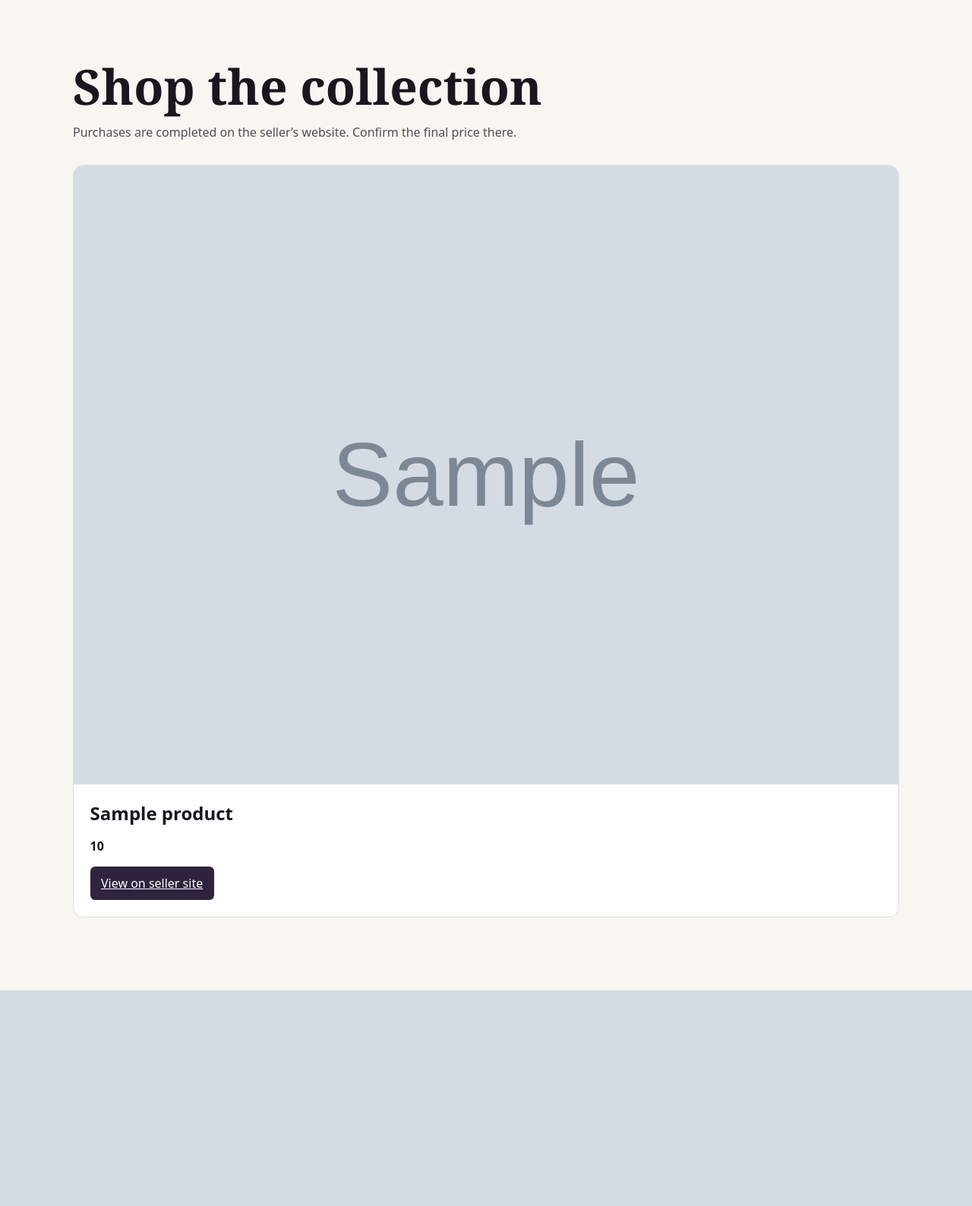
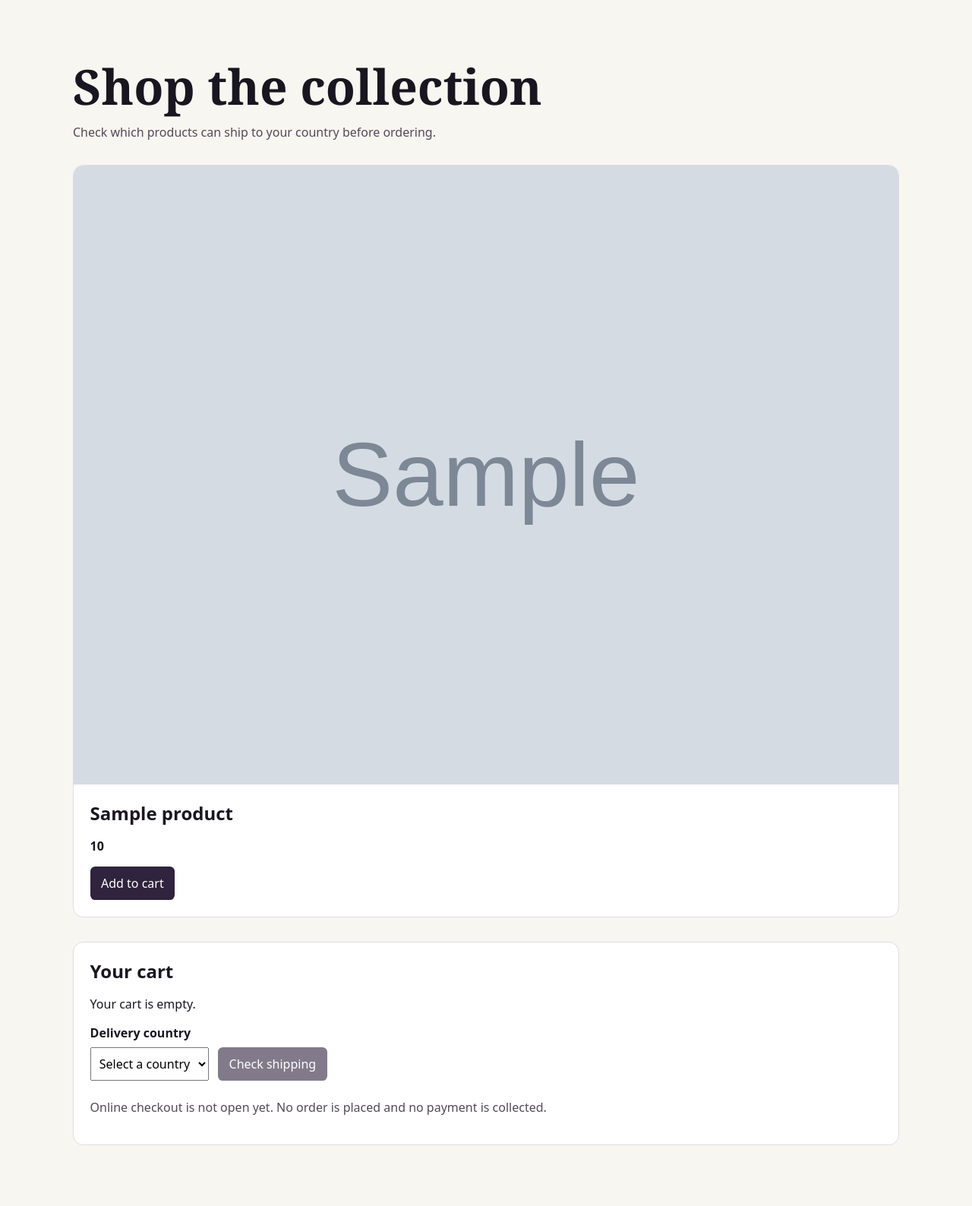
Before and after one commit to UniversalSolutionCollective/supreme-ecom-railway, a Flask app: template templates/index.html in a window 1280 px wide. Shown: the part 59-1647 px from the top of the page at 76% size. Before the commit the page ends 1363 px from the top, so only its background shows below. Run offline with Flask 3, Linux system fonts and the light colour scheme; the template is opened without the code that fills it: most values are stand-ins (such as "Sample title", 1, 10 or a date in 2020); grey boxes marked "Sample" are stand-in pictures.

Commit message:
Add dropshipping cart and country eligibility checks

```diff
--- a/app.py
+++ b/app.py
@@ -1,13 +1,16 @@
-"""Read-only Supreme Store catalog. Purchases happen on the linked seller site."""
-
+"""Supreme Store catalog and server-validated dropshipping cart preview."""
 import json
 import os
+import re
 from pathlib import Path
 from urllib.parse import urlsplit
 
-from flask import Flask, jsonify, render_template
+from flask import Flask, jsonify, render_template, request
 
 ROOT = Path(__file__).resolve().parent
+SKU = re.compile(r"[A-Z0-9][A-Z0-9_-]{0,39}")
+COUNTRY = re.compile(r"[A-Z]{2}")
+MAX_LINES, MAX_UNITS = 25, 20
 
 
 def https_url(value):
@@ -19,55 +22,113 @@ def https_url(value):
     return value
 
 
+def is_minor(value):
+    return type(value) is int and 0 <= value <= 100_000_000
+
+
+def format_price(amount, currency):
+    return f"{currency} {amount // 100:,}.{amount % 100:02d}"
+
+
 def load_catalog(path):
     items = json.loads(path.read_text(encoding="utf-8"))
     if not isinstance(items, list):
         raise ValueError("The product catalog must be a JSON array")
-    products = []
+    products = {}
     for item in items:
         if not isinstance(item, dict):
             raise ValueError("Each product must be an object")
-        name = item.get("name")
-        cents = item.get("price_cents")
-        currency = item.get("currency")
+        sku, name = item.get("sku"), item.get("name")
+        amount, currency = item.get("price_cents"), item.get("currency")
+        countries = item.get("shipping_countries")
+        if not isinstance(sku, str) or not SKU.fullmatch(sku) or sku in products:
+            raise ValueError("Each product needs a unique SKU")
         if not isinstance(name, str) or not name.strip() or len(name) > 120:
             raise ValueError("Invalid product name")
-        if type(cents) is not int or not 0 <= cents <= 100_000_000:
-            raise ValueError("Invalid price in cents")
-        if currency not in ("USD", "NGN"):
-            raise ValueError("Currency must be USD or NGN")
+        if not is_minor(amount) or currency not in ("USD", "NGN", "EUR", "GBP", "CAD", "AUD"):
+            raise ValueError("Invalid price or unsupported two-decimal currency")
+        if (not isinstance(countries, list) or not countries
+                or any(not isinstance(code, str) or not COUNTRY.fullmatch(code) for code in countries)
+                or len(countries) != len(set(countries))):
+            raise ValueError("Each product needs a distinct list of supplier-confirmed country codes")
         image = item.get("image_url")
-        products.append({
-            "name": name.strip(),
-            "price": f"{currency} {cents // 100:,}.{cents % 100:02d}",
-            "checkout": https_url(item.get("checkout_url")),
+        products[sku] = {
+            "sku": sku, "name": name.strip(), "amount": amount, "currency": currency,
+            "price": format_price(amount, currency), "countries": frozenset(countries),
             "image": https_url(image) if image is not None else None,
-        })
+        }
     return products
 
 
 def create_app(catalog_path=None):
     app = Flask(__name__, static_url_path="/assets")
-    app.config["TEMPLATES_AUTO_RELOAD"] = False
+    app.config.update(TEMPLATES_AUTO_RELOAD=False, MAX_CONTENT_LENGTH=8192)
     catalog_path = Path(catalog_path or os.environ.get("CATALOG_PATH") or ROOT / "catalog.json")
     products = load_catalog(catalog_path)
+    destinations = sorted({code for product in products.values() for code in product["countries"]})
 
     @app.get("/")
     def home():
-        return render_template("index.html", products=products)
+        return render_template("index.html", products=products.values(), destinations=destinations)
 
     @app.get("/health")
     def health():
         return jsonify(status="ok")
+
+    @app.post("/api/cart/preview")
+    def preview():
+        data = request.get_json(silent=True)
+        if not isinstance(data, dict):
+            return jsonify(error="Send a JSON cart."), 400
+        country, items = data.get("country"), data.get("items")
+        if not isinstance(country, str) or not COUNTRY.fullmatch(country):
+            return jsonify(error="Select a delivery country."), 400
+        if not isinstance(items, list) or not 1 <= len(items) <= MAX_LINES:
+            return jsonify(error="Your cart must contain between 1 and 25 products."), 400
+        lines, seen, currencies, unavailable = [], set(), set(), []
+        for item in items:
+            if not isinstance(item, dict):
+                return jsonify(error="Invalid cart item."), 400
+            sku, quantity = item.get("sku"), item.get("quantity")
+            if (not isinstance(sku, str) or not SKU.fullmatch(sku) or sku in seen
+                    or type(quantity) is not int or not 1 <= quantity <= MAX_UNITS):
+                return jsonify(error="Invalid product or quantity in cart."), 400
+            seen.add(sku)
+            product = products.get(sku)
+            if product is None:
+                return jsonify(error="A product is no longer available. Update your cart."), 400
+            if country not in product["countries"]:
+                unavailable.append(product["name"])
+            currencies.add(product["currency"])
+            lines.append(product["amount"] * quantity)
+
+        if unavailable:
+            return jsonify(error="Some products cannot ship to the selected country.",
+                           unavailable=unavailable, checkout_enabled=False), 422
+        if len(currencies) != 1:
+            return jsonify(error="Items priced in different currencies need separate carts.",
+                           checkout_enabled=False), 422
+        currency = currencies.pop()
+        return jsonify(
+            country=country, currency=currency, subtotal_cents=sum(lines),
+            subtotal=format_price(sum(lines), currency), shipping_status="eligible",
+            shipping_fee_cents=None, taxes_and_duties_cents=None, checkout_enabled=False,
+        )
+
+    @app.errorhandler(413)
+    def too_large(_):
+        return jsonify(error="This cart request is too large."), 413
 
     @app.after_request
     def security_headers(response):
         response.headers["X-Content-Type-Options"] = "nosniff"
         response.headers["Referrer-Policy"] = "no-referrer"
         response.headers["Content-Security-Policy"] = (
-            "default-src 'none'; style-src 'self'; img-src https:; "
-            "base-uri 'none'; frame-ancestors 'none'; form-action 'none'"
+            "default-src 'none'; style-src 'self'; script-src 'self'; connect-src 'self'; "
+            "img-src https:; base-uri 'none'; frame-ancestors 'none'; form-action 'none'"
         )
+        if request.path.startswith("/api/"):
+            response.headers["Cache-Control"] = "no-store"
         return response
 
     return app
--- /dev/null
+++ b/static/cart.js
@@ -0,0 +1,95 @@
+(() => {
+  "use strict";
+  const buttons = [...document.querySelectorAll(".add")];
+  if (buttons.length === 0) return;
+  const names = new Map(buttons.map(button => [button.dataset.sku, button.dataset.name]));
+  const cart = new Map();
+  const items = document.querySelector("#cart-items");
+  const summary = document.querySelector("#cart-summary");
+  const country = document.querySelector("#destination");
+  const output = document.querySelector("#preview-result");
+  const preview = document.querySelector("#preview");
+  const key = "supreme-cart-v1";
+  let requestId = 0;
+  try {
+    const saved = JSON.parse(localStorage.getItem(key) || "[]");
+    if (Array.isArray(saved)) for (const entry of saved.slice(0, 25)) {
+      if (!Array.isArray(entry)) continue;
+      const [sku, quantity] = entry;
+      if (names.has(sku) && Number.isInteger(quantity) && quantity >= 1 && quantity <= 20) cart.set(sku, quantity);
+    }
+  } catch { /* The cart still works without browser storage. */ }
+
+  try {
+    const labels = new Intl.DisplayNames([document.documentElement.lang || "en"], {type: "region"});
+    for (const option of country.options) if (option.value) option.textContent = labels.of(option.value);
+  } catch { /* Fall back to the configured country codes. */ }
+
+  function invalidate() {
+    requestId += 1;
+    output.textContent = "";
+    preview.disabled = cart.size === 0;
+  }
+  function render(focusSku = null) {
+    invalidate();
+    const count = [...cart.values()].reduce((total, value) => total + value, 0);
+    summary.textContent = count ? (count === 1 ? "1 item" : count + " items") : "Your cart is empty.";
+    items.replaceChildren();
+    let focus = null;
+    for (const [sku, quantity] of cart) {
+      const li = document.createElement("li");
+      li.append(document.createTextNode(names.get(sku) + " × " + quantity + " "));
+      const remove = document.createElement("button");
+      remove.type = "button";
+      remove.textContent = "Remove one";
+      remove.setAttribute("aria-label", "Remove one " + names.get(sku));
+      remove.addEventListener("click", () => {
+        if (quantity === 1) cart.delete(sku);
+        else cart.set(sku, quantity - 1);
+        render(sku);
+      });
+      li.append(remove);
+      items.append(li);
+      if (sku === focusSku) focus = remove;
+    }
+    if (focusSku) (focus || buttons.find(button => button.dataset.sku === focusSku))?.focus();
+    try { localStorage.setItem(key, JSON.stringify([...cart])); } catch { /* Optional persistence. */ }
+  }
+  for (const button of buttons) button.addEventListener("click", () => {
+    const sku = button.dataset.sku;
+    const quantity = cart.get(sku) || 0;
+    if (quantity >= 20 || (!quantity && cart.size >= 25)) {
+      output.textContent = "Cart limit reached: up to 25 products and 20 units per product.";
+      return;
+    }
+    cart.set(sku, quantity + 1);
+    render();
+  });
+  country.addEventListener("change", invalidate);
+  preview.addEventListener("click", async () => {
+    if (!country.value) {
+      output.textContent = "Select a delivery country.";
+      country.focus();
+      return;
+    }
+    const current = ++requestId;
+    preview.disabled = true;
+    output.textContent = "Checking shipping…";
+    try {
+      const response = await fetch("/api/cart/preview", {
+        method: "POST", headers: {"Content-Type": "application/json"}, credentials: "same-origin",
+        body: JSON.stringify({country: country.value, items: [...cart].map(([sku, quantity]) => ({sku, quantity}))}),
+      });
+      const result = await response.json();
+      if (current !== requestId) return;
+      output.textContent = response.ok
+        ? "Ships to this country. Product subtotal: " + result.subtotal + ". Shipping, taxes and duties are not included."
+        : (result.error || "Shipping check failed.") + (result.unavailable?.length ? " " + result.unavailable.join(", ") + "." : "");
+    } catch {
+      if (current === requestId) output.textContent = "Could not check shipping. Try again.";
+    } finally {
+      if (current === requestId) preview.disabled = false;
+    }
+  });
+  render();
+})();
--- a/static/store.css
+++ b/static/store.css
@@ -13,5 +13,10 @@ h1 { font: 700 clamp(2.2rem, 7vw, 4rem)/1.05 Georgia, serif; margin: 0 0 1rem; }
 .details, .empty { padding: 1.35rem; }
 h2, .empty p { margin: 0; }
 .price { font-variant-numeric: tabular-nums; font-weight: 650; }
-a { display: inline-flex; align-items: center; min-height: 44px; color: #fff; background: #30233d; border-radius: .4rem; padding: .55rem .9rem; }
-a:focus-visible { outline: 3px solid #5144aa; outline-offset: 3px; }
+button { font: inherit; min-height: 44px; padding: .5rem .9rem; background: #30233d; color: #fff; border: 0; border-radius: .4rem; cursor: pointer; }
+button:disabled { opacity: .6; cursor: default; }
+button:focus-visible, select:focus-visible { outline: 3px solid #5144aa; outline-offset: 3px; }
+.cart { padding: 1.35rem; margin-top: 2rem; }
+.cart li { margin-block: .35rem; }
+.cart label { display: block; margin-bottom: .5rem; font-weight: 650; }
+select { font: inherit; min-height: 44px; padding: .45rem; max-width: 100%; margin: 0 .5rem .5rem 0; }
--- a/templates/index.html
+++ b/templates/index.html
@@ -6,13 +6,15 @@
   <meta name="description" content="Browse the Supreme Store product catalog.">
   <title>Supreme Store</title>
   <link rel="stylesheet" href="{{ url_for('static', filename='store.css') }}">
+  <script defer src="{{ url_for('static', filename='cart.js') }}"></script>
 </head>
 <body>
   <header><div class="wrap brand">SUPREME STORE</div></header>
   <main class="wrap">
     <h1>Shop the collection</h1>
     {% if products %}
-      <p class="muted">Purchases are completed on the seller’s website. Confirm the final price there.</p>
+      <p class="muted">Check which products can ship to your country before ordering.</p>
+      <noscript><p>Enable JavaScript to use the cart and check shipping.</p></noscript>
       <ul class="catalog" aria-label="Products">
         {% for product in products %}
           <li class="card">
@@ -20,11 +22,24 @@
             <div class="details">
               <h2>{{ product.name }}</h2>
               <p class="price">{{ product.price }}</p>
-              <a href="{{ product.checkout }}" rel="noreferrer" aria-label="View {{ product.name }} on seller site">View on seller site</a>
+              <button type="button" data-sku="{{ product.sku }}" data-name="{{ product.name }}" class="add" aria-label="Add {{ product.name }} to cart">Add to cart</button>
             </div>
           </li>
         {% endfor %}
       </ul>
+      <section class="card cart" aria-labelledby="cart-heading">
+        <h2 id="cart-heading">Your cart</h2>
+        <p id="cart-summary" aria-live="polite"></p>
+        <ul id="cart-items"></ul>
+        <label for="destination">Delivery country</label>
+        <select id="destination">
+          <option value="">Select a country</option>
+          {% for code in destinations %}<option value="{{ code }}">{{ code }}</option>{% endfor %}
+        </select>
+        <button type="button" id="preview">Check shipping</button>
+        <p id="preview-result" role="status"></p>
+        <p class="muted">Online checkout is not open yet. No order is placed and no payment is collected.</p>
+      </section>
     {% else %}
       <div class="empty"><p>No products are listed yet.</p></div>
     {% endif %}
```
Also changed, not shown: tests/test_store.py (+65 -27 lines), README.md.
